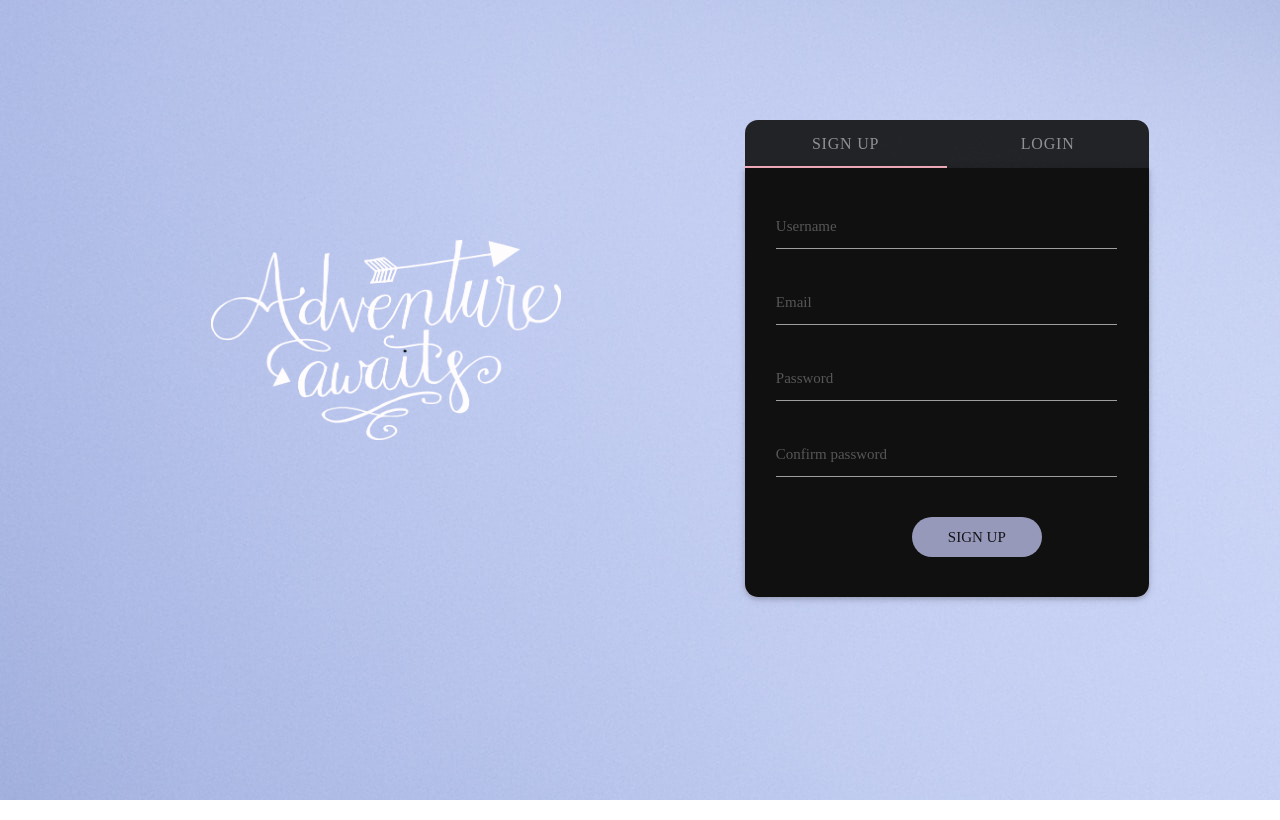
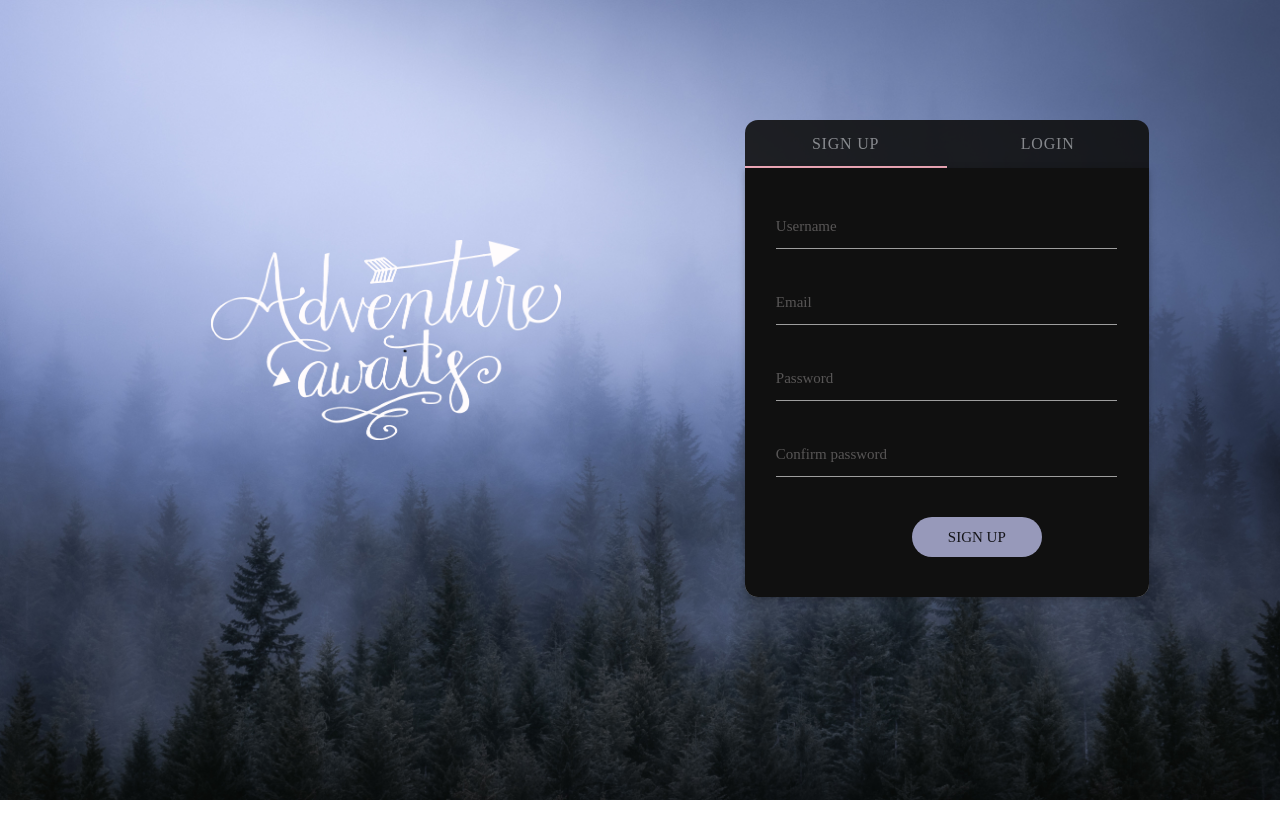
Before and after one commit to penny-wanjiru/Django_app, a Django app: page / in a window 1280 px wide. Run offline with Django 3.2, Linux system fonts and the light colour scheme; some libraries are stand-ins or nearby versions; some web fonts are replaced.

Commit message:
Set main row to fixed height

```diff
--- a/bucketlist/app/templates/header.html
+++ b/bucketlist/app/templates/header.html
@@ -20,7 +20,7 @@
 </head>
 
 <body>
-    <div class="row">
+    <div class="row" id='containing_row'>
         {% block content %}
         {% endblock %}
     </div>
--- a/bucketlist/static/my-css/bucketlist.css
+++ b/bucketlist/static/my-css/bucketlist.css
@@ -19,13 +19,15 @@
 }
 
 #main_row {
-  background-image: url('/static/img/foggy.jpg'), linear-gradient(#3d72b4, #525252);
+  background-image: url('/static/img/foggy.jpg');
   /* background-color: rgba(0, 0, 0, 0.60);
   background-blend-mode: overlay; */
-  /* background-size: cover; */
+  background-size: cover;
 	width:100vw;
 	height: 100vh;
-	overflow:auto;
+}
+body{
+	overflow: hidden;
 }
 
 #yaya {
```
